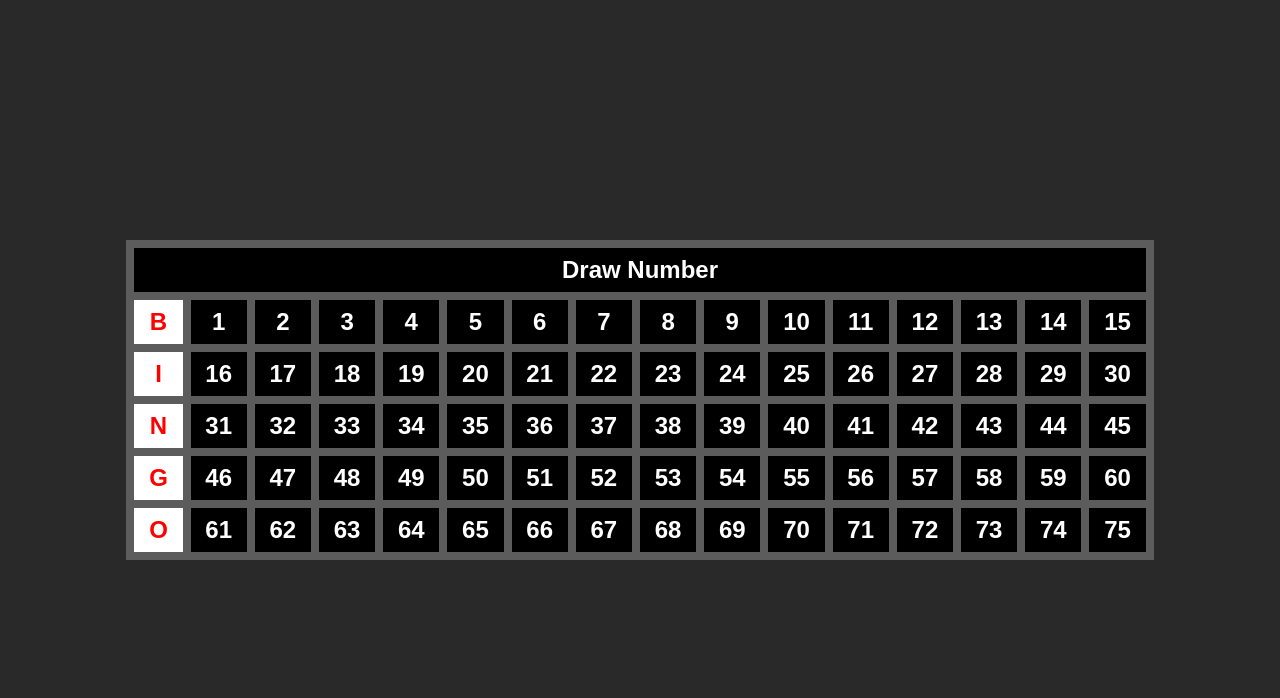
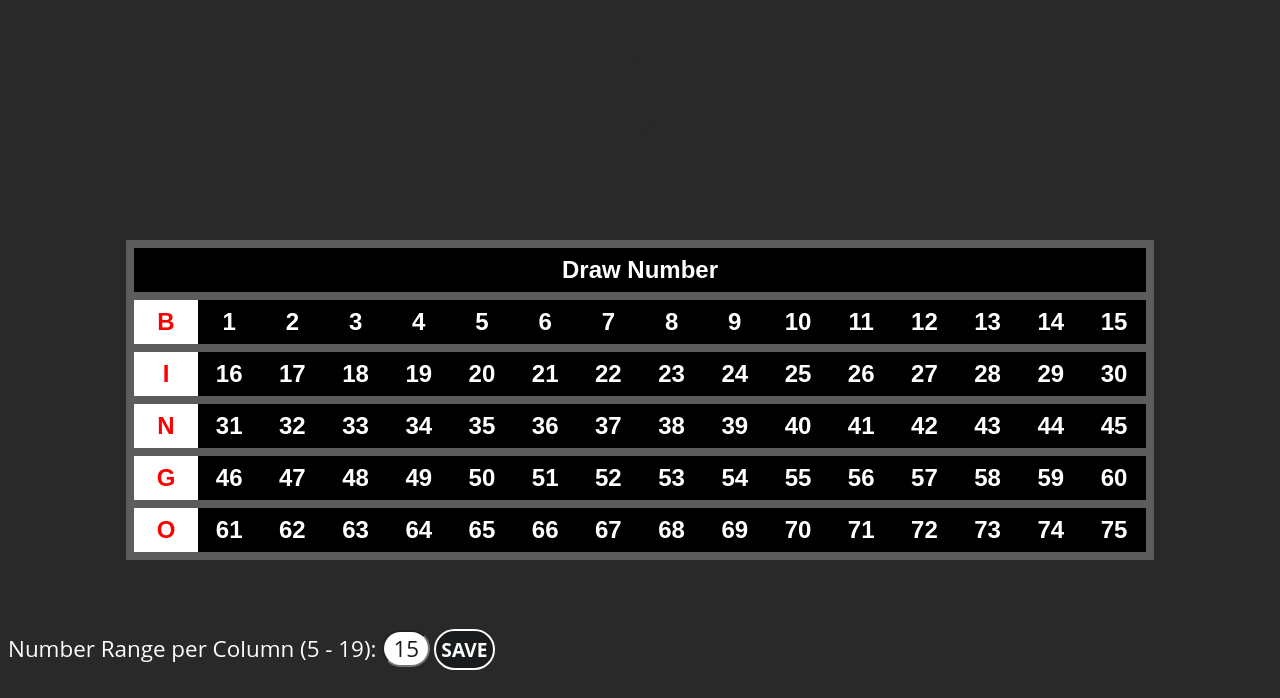
Before and after one commit to ryan-w-c/bingoBoard, a plain HTML site: page index.html in a window 1280 px wide. Shown: the part 124-822 px from the top of the page. Before the commit the page ends 800 px from the top, so only its background shows below. Drawn offline with Linux system fonts and the light colour scheme.

Commit message:
added options

```diff
--- a/index.html
+++ b/index.html
@@ -15,110 +15,100 @@
     </script>
   </head>
   <body>
+
+    <!-- <div id="myNav" class="overlay">
+      <div class="pop__card">
+        <main class="home">
+          <section class="pop">
+            <header class="pop__header">
+              <h1 class="info__title">Settings</h1>
+              <span class="info__spacer"></span>
+              <form>
+                <p class="info__subtext">Number Range per Column (5 - 19)</p>
+                <input type="text" id="range" value="15"><br>
+                <div id="saveButton" name="submit" class="info__link" onclick="save()">Save</div>
+              </form>
+            </header>
+          </section>
+        </main>
+      </div>
+    </div> -->
+
     <div id="board">
       <h1>Bingo Numbers</h1>
       <h2 id="currentLetter">A</h2>
       <h2 id="current">0</h2>
       <h3 onclick=draw()>Draw Number</h3>
       <div id="boardContainer">
-        <div class="boardLetter">B</div>
-        <div class="boardNum">1</div>
-        <div class="boardNum">2</div>
-        <div class="boardNum">3</div>
-        <div class="boardNum">4</div>
-        <div class="boardNum">5</div>
-        <div class="boardNum">6</div>
-        <div class="boardNum">7</div>
-        <div class="boardNum">8</div>
-        <div class="boardNum">9</div>
-        <div class="boardNum">10</div>
-        <div class="boardNum">11</div>
-        <div class="boardNum">12</div>
-        <div class="boardNum">13</div>
-        <div class="boardNum">14</div>
-        <div class="boardNum">15</div>
-        <div class="boardLetter">I</div>
-        <div class="boardNum">16</div>
-        <div class="boardNum">17</div>
-        <div class="boardNum">18</div>
-        <div class="boardNum">19</div>
-        <div class="boardNum">20</div>
-        <div class="boardNum">21</div>
-        <div class="boardNum">22</div>
-        <div class="boardNum">23</div>
-        <div class="boardNum">24</div>
-        <div class="boardNum">25</div>
-        <div class="boardNum">26</div>
-        <div class="boardNum">27</div>
-        <div class="boardNum">28</div>
-        <div class="boardNum">29</div>
-        <div class="boardNum">30</div>
-        <div class="boardLetter">N</div>
-        <div class="boardNum">31</div>
-        <div class="boardNum">32</div>
-        <div class="boardNum">33</div>
-        <div class="boardNum">34</div>
-        <div class="boardNum">35</div>
-        <div class="boardNum">36</div>
-        <div class="boardNum">37</div>
-        <div class="boardNum">38</div>
-        <div class="boardNum">39</div>
-        <div class="boardNum">40</div>
-        <div class="boardNum">41</div>
-        <div class="boardNum">42</div>
-        <div class="boardNum">43</div>
-        <div class="boardNum">44</div>
-        <div class="boardNum">45</div>
-        <div class="boardLetter">G</div>
-        <div class="boardNum">46</div>
-        <div class="boardNum">47</div>
-        <div class="boardNum">48</div>
-        <div class="boardNum">49</div>
-        <div class="boardNum">50</div>
-        <div class="boardNum">51</div>
-        <div class="boardNum">52</div>
-        <div class="boardNum">53</div>
-        <div class="boardNum">54</div>
-        <div class="boardNum">55</div>
-        <div class="boardNum">56</div>
-        <div class="boardNum">57</div>
-        <div class="boardNum">58</div>
-        <div class="boardNum">59</div>
-        <div class="boardNum">60</div>
-        <div class="boardLetter">O</div>
-        <div class="boardNum">61</div>
-        <div class="boardNum">62</div>
-        <div class="boardNum">63</div>
-        <div class="boardNum">64</div>
-        <div class="boardNum">65</div>
-        <div class="boardNum">66</div>
-        <div class="boardNum">67</div>
-        <div class="boardNum">68</div>
-        <div class="boardNum">69</div>
-        <div class="boardNum">70</div>
-        <div class="boardNum">71</div>
-        <div class="boardNum">72</div>
-        <div class="boardNum">73</div>
-        <div class="boardNum">74</div>
-        <div class="boardNum">75</div>
+        <div id="letterB" class="miniGrid">
+          <div class="boardLetter">B</div>
+        </div>
+        <div id="letterI" class="miniGrid">
+          <div class="boardLetter">I</div>
+        </div>
+        <div id="letterN" class="miniGrid">
+          <div class="boardLetter">N</div>
+        </div>
+        <div id="letterG" class="miniGrid">
+          <div class="boardLetter">G</div>
+        </div>
+        <div id="letterO" class="miniGrid">
+          <div class="boardLetter">O</div>
+        </div>
       </div>
+    </div>
+
+
+    <div style="margin-top: 40px;">
+      <form>
+        <label class="info__subtext">Number Range per Column (5 - 19): </label>
+        <input type="text" id="range" value="15">
+        <div id="saveButton" name="submit" class="info__link" onclick="save()">Save</div>
+      </form>
     </div>
 
     <script>
       var temp = 0;
       var node;
       var num;
-      var boardNum = document.getElementsByClassName("boardNum");
-      var boardLetter = document.getElementsByClassName("boardLetter");
+      const boardNum = document.getElementsByClassName("boardNum");
+      const boardLetter = document.getElementsByClassName("boardLetter");
+      const miniGrids = document.querySelectorAll(".miniGrid");
       var drawNum = [];
+      var numberRange = 15;
+      const letter = [document.getElementById("letterB"), document.getElementById("letterI"), document.getElementById("letterN"), document.getElementById("letterG"), document.getElementById("letterO")];
+      const rangeID = document.getElementById("range");
+
+      window.onload = setUp();
+
+      function setUp(){
+        node = "auto ";
+        for (var j = 0; j < numberRange; j++){
+          node += "auto ";
+        }
+        for (var i = 0; i < 5; i++){
+          for (var j = 0; j < numberRange; j++){
+            temp = document.createElement("div");
+            temp.className = "boardNum";
+            temp.innerHTML = (numberRange * i) + (j + 1);
+            letter[i].appendChild(temp);
+          }
+        }
+        for (var i = 0; i < 5; i++){
+          letter[i].style.display = "grid";
+          letter[i].style.gridTemplateColumns = node;
+        }
+        temp = 0;
+        drawNum = [];
+      }
 
       function draw() {
         for (var i = 0; i < boardLetter.length; i++){
           boardLetter[i].style.backgroundColor = "white";
         }
 
-        while((drawNum.includes(temp) && drawNum.length < 75) || temp > 74 || (temp == 0 && drawNum.length == 0)) {
-          temp = Math.floor(Math.random()*75);
+        while((drawNum.includes(temp) && drawNum.length < (numberRange * 5)) || temp > (numberRange * 5 - 1) || (temp == 0 && drawNum.length == 0)) {
+          temp = Math.floor(Math.random()*(numberRange * 5));
         }
 
         num = document.getElementById("current");
@@ -132,16 +122,16 @@
         num.innerHTML = "";
         num.style.color = "white";
         drawNum.push(temp);
-        if (temp < 15){
+        if (temp < numberRange){
           node = document.createTextNode("B");
           boardLetter[0].style.backgroundColor = "yellow";
-        } else if (temp < 30){
+        } else if (temp < (numberRange * 2)){
           node = document.createTextNode("I");
           boardLetter[1].style.backgroundColor = "yellow";
-        } else if (temp < 45){
+        } else if (temp < (numberRange * 3)){
           node = document.createTextNode("N");
           boardLetter[2].style.backgroundColor = "yellow";
-        } else if (temp < 60){
+        } else if (temp < (numberRange * 4)){
           node = document.createTextNode("G");
           boardLetter[3].style.backgroundColor = "yellow";
         } else {
@@ -151,6 +141,27 @@
         num.append(node);
       }
 
+      function save() {
+        temp = rangeID.value;
+        if (isNaN(temp) || temp < 5 || temp > 19) {
+          rangeID.style.backgroundColor = "rgb(255, 0, 0, 0.5)";
+        } else {
+          destroy();
+          rangeID.style.backgroundColor = "white";
+          numberRange = rangeID.value;
+          // myNav.style.width = "0%";
+          setUp();
+        }
+      }
+
+      function destroy(){
+        for (var i = 0; i < 5; i++){
+          for (var j = 0; j < numberRange; j++){
+            letter[i].removeChild(letter[i].lastChild);
+          }
+        }
+      }
+
     </script>
   </body>
 </html>
--- a/style.css
+++ b/style.css
@@ -14,13 +14,19 @@ body{
   }
 }
 
-.widthFormat{
+:root {
+  --dark001: #1a1b1c;
+  --light001: #fafcfe;
+  --gray001:#E0E0E0;
+}
+
+/* .widthFormat{
   color: white;
   margin-left: auto;
   margin-right: auto;
   max-width: 1140px;
   height: 100%;
-}
+} */
 
 .board{
   color: white;
@@ -28,6 +34,55 @@ body{
   height: 100%;
   text-align: center;
   padding-bottom: 10vh;
+}
+
+/* .miniGrid {
+  display: grid;
+  grid-template-columns: auto auto auto auto auto auto auto auto auto auto auto auto auto auto auto auto;
+} */
+
+.info__subtext {
+  font-family: Open Sans, sans-serif;
+  font-weight: 400;
+  font-size: 1.4rem;
+  color: var(--light001);
+  /* line-height: 165%; */
+  /* margin-bottom: 48px; */
+}
+
+.info__link {
+  display: inline-block;
+  text-decoration: none;
+  text-transform: uppercase;
+  font-family: Open Sans, sans-serif;
+  font-weight: 700;
+  font-size: 1.2rem;
+  color: var(--light001);
+  background-color: var(--dark001);
+  border-radius: 50px;
+  border: 2px solid var(--light001);
+  padding: 5px 5px;
+  transition-property: background-color, color;
+  transition-duration: 0.3s;
+  transition-timing-function: ease;
+  margin-bottom: 20px;
+  cursor: pointer;
+}
+
+label, input[type="text"] {
+  font-family: Open Sans, sans-serif;
+  font-weight: 400;
+  font-size: 1.4rem;
+  color: var(--dark001);
+  margin-top: 30px;
+  border-radius: 30px;
+  width: 40px;
+  text-align: center;
+}
+
+.info__link:hover, .info__link:focus {
+  background-color: var(--light001);
+  color: var(--dark001);
 }
 
 #boardContainer {
@@ -39,7 +94,7 @@ body{
   margin: auto;
 
   display: grid;
-  grid-template-columns: auto auto auto auto auto auto auto auto auto auto auto auto auto auto auto auto;
+  grid-template-columns: auto;
   gap: 1vh 1vh;
   padding: 1vh;
 
@@ -105,6 +160,7 @@ h3:hover {
   font-family: Arial, Helvetica, sans-serif;
   font-weight: bold;
   background-color: white;
+  min-width: 42px;
 }
 
 .boardNum{
@@ -116,6 +172,7 @@ h3:hover {
   font-family: Arial, Helvetica, sans-serif;
   font-weight: bold;
   background-color: black;
+  min-width: 42px;
 }
 
 p{
```
